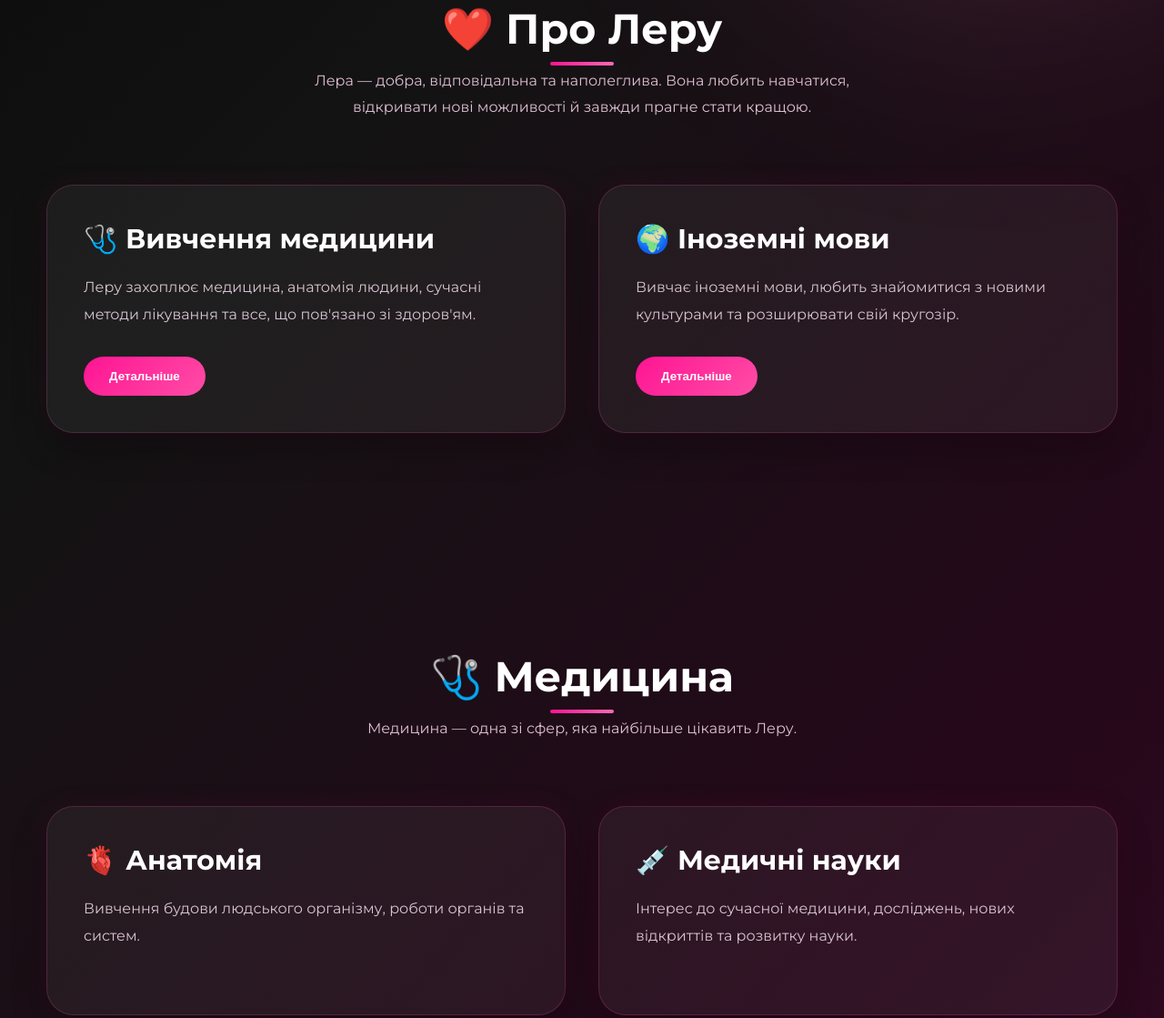
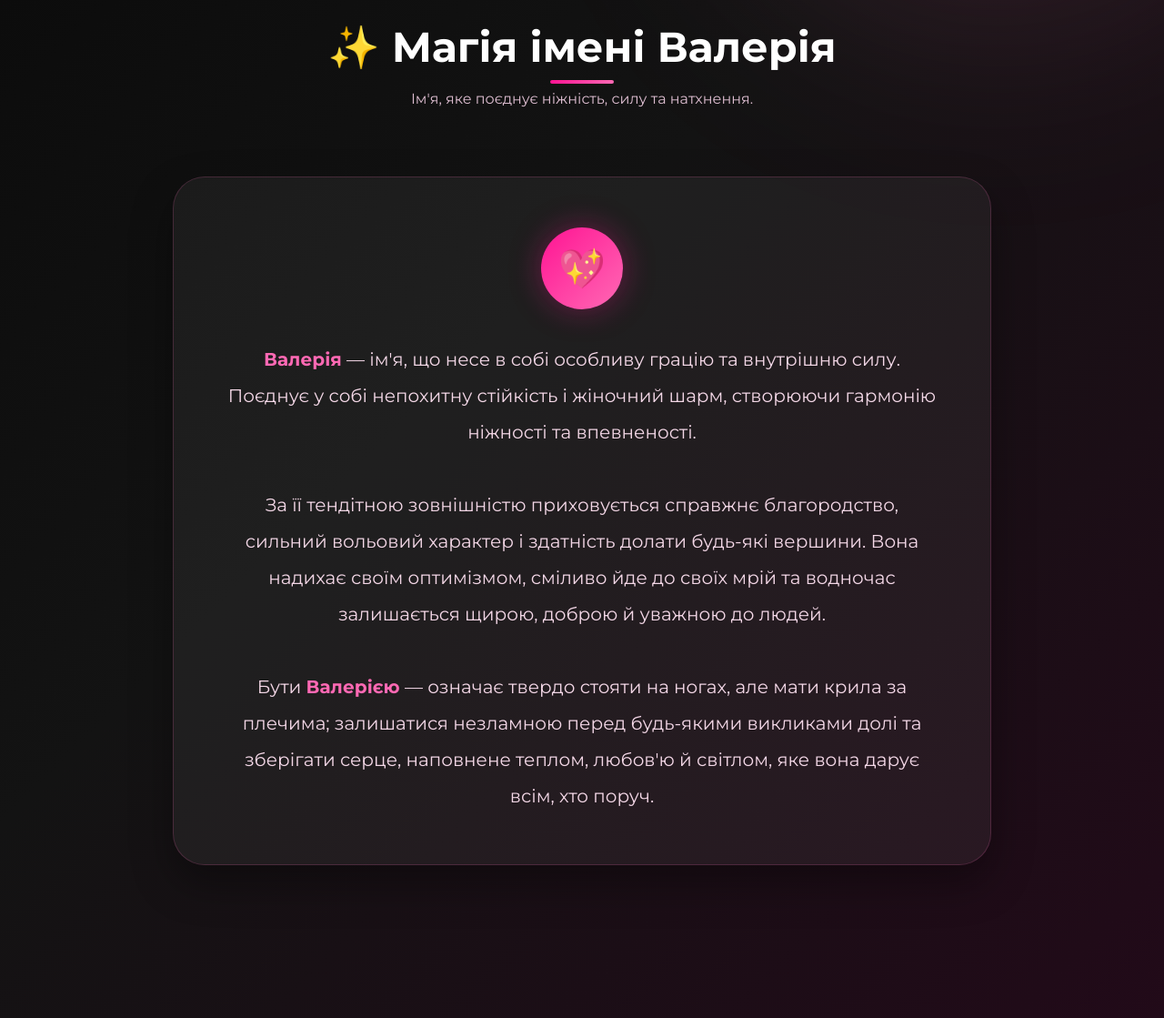
Before and after one commit to word4010/bio-hraphy, a plain HTML site: page index.html in a window 1280 px wide. Shown: the part 917-2036 px from the top of the page at 91% size. Drawn offline with Linux system fonts and the light colour scheme.

Commit message:
Update index.html

```diff
--- a/index.html
+++ b/index.html
@@ -1054,7 +1054,84 @@ will-change:transform;
 
 }
 
-
+/* ===========================
+      NAME SECTION
+=========================== */
+
+.name-section{
+    padding:140px 0;
+}
+
+.name-card{
+
+    max-width:900px;
+    margin:auto;
+
+    padding:55px;
+
+    text-align:center;
+
+    background:rgba(255,255,255,.05);
+
+    backdrop-filter:blur(20px);
+
+    border:1px solid rgba(255,105,180,.18);
+
+    border-radius:35px;
+
+    box-shadow:
+    0 20px 45px rgba(0,0,0,.35);
+
+    transition:.4s;
+
+}
+
+.name-card:hover{
+
+    transform:translateY(-10px);
+
+    box-shadow:
+    0 25px 60px rgba(255,20,147,.18);
+
+}
+
+.name-icon{
+
+    width:90px;
+    height:90px;
+
+    margin:0 auto 35px;
+
+    display:flex;
+    justify-content:center;
+    align-items:center;
+
+    font-size:42px;
+
+    border-radius:50%;
+
+    background:linear-gradient(135deg,#ff1493,#ff69b4);
+
+    box-shadow:
+    0 0 35px rgba(255,20,147,.35);
+
+}
+
+.name-card p{
+
+    font-size:20px;
+
+    line-height:2;
+
+    color:#f4d8e7;
+
+}
+
+.name-card strong{
+
+    color:#ff69b4;
+
+}
 </style>
 
 </head>
@@ -1134,7 +1211,46 @@ will-change:transform;
         </div>
 
     </section>
-
+<section class="name-section" id="name">
+
+    <div class="container">
+
+        <div class="title">
+            <h2>✨ Магія імені Валерія</h2>
+            <p>Ім'я, яке поєднує ніжність, силу та натхнення.</p>
+        </div>
+
+        <div class="name-card">
+
+            <div class="name-icon">
+                💖
+            </div>
+
+            <p>
+                <strong>Валерія</strong> — ім'я, що несе в собі особливу грацію та
+                внутрішню силу. Поєднує у собі непохитну стійкість і
+                жіночний шарм, створюючи гармонію ніжності та впевненості.
+
+                <br><br>
+
+                За її тендітною зовнішністю приховується справжнє благородство,
+                сильний вольовий характер і здатність долати будь-які вершини.
+                Вона надихає своїм оптимізмом, сміливо йде до своїх мрій та
+                водночас залишається щирою, доброю й уважною до людей.
+
+                <br><br>
+
+                Бути <strong>Валерією</strong> — означає твердо стояти на ногах,
+                але мати крила за плечима; залишатися незламною перед будь-якими
+                викликами долі та зберігати серце, наповнене теплом, любов'ю й
+                світлом, яке вона дарує всім, хто поруч.
+            </p>
+
+        </div>
+
+    </div>
+
+</section>
     <section id="about">
 
         <div class="container">
```
